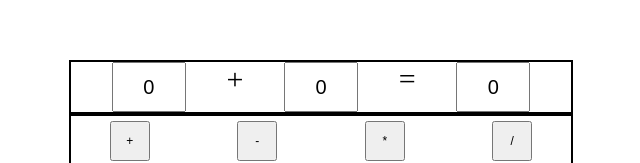
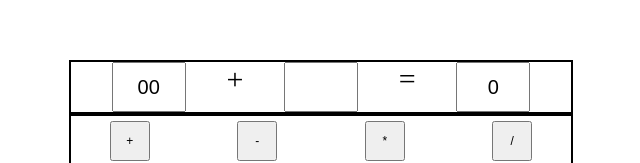
Before and after one commit to ChaeHaejoong2/calculator, a React (Vite) app in the folder calculator/: page / in a window 1280 px wide. Shown: the part 169-332 px from the top of the page, without its empty margins (321-961 px from the left). Built offline with nearby package versions, Linux system fonts and the light colour scheme.

Commit message:
화면에 뜨기는 하게 만듬

```diff
--- a/calculator/src/App.tsx
+++ b/calculator/src/App.tsx
@@ -6,26 +6,34 @@ import Result from "./components/Result";
 import type { Operator } from "./types/types";
 import OperatorGrid from "./components/OperatorGrid";
 
+
 export default function App() {
-  const [firstNum, setFirstNum] = useState(0);
-  const [secondNum, setSecondNum] = useState(0);
+  const [firstNum, setFirstNum] = useState("");
+  const [secondNum, setSecondNum] = useState("");
   const [operator, setOperator] = useState<Operator>("+");
   const [result, setResult] = useState(0);
+  const [value, setValue] = useState(0);
+
+
 
   const handleOperateClick = () => {
-    setResult();
+    setResult(0);
   };
 
   return (
     <Wrapper>
       <Result
         firstNum={firstNum}
+        setFirstNum={setFirstNum}
         secondNum={secondNum}
+        setSecondNum={setSecondNum}
         operator={operator}
         result={result}
+        value={value}
+        setValue={setValue}
       />
       <OperatorGrid setOperator={setOperator} />
-      <BtnGrid />
+      <BtnGrid setValue={setValue} />
     </Wrapper>
   );
 }
--- a/calculator/src/components/ButtonGrid.tsx
+++ b/calculator/src/components/ButtonGrid.tsx
@@ -1,7 +1,11 @@
 import styled from "styled-components";
 import Button from "./Button";
 
-export default function ButtonGrid() {
+interface ValueProps {
+  setValue: React.Dispatch<React.SetStateAction<number>>;
+}
+
+export default function ButtonGrid({setValue}: ValueProps) {
   const buttons = [
     "1",
     "2",
@@ -23,7 +27,7 @@ export default function ButtonGrid() {
         {buttons.map((value, index) => {
           if (value === "초기화") return <Button key={index} value={value} />;
           if (value === "계산") return <Button key={index} value={value} />;
-          return <Button key={index} value={value} />;
+          return <Button key={index} value={value} onClick={() => setValue(Number(value))} />;
         })}
       </Calculator>
     </>
--- a/calculator/src/components/Result.tsx
+++ b/calculator/src/components/Result.tsx
@@ -1,21 +1,37 @@
 import styled from "styled-components";
 import type { Operator } from "../types/types";
+import React, {useState, useEffect} from "react";
 
 interface ResultProps {
-  firstNum: number;
-  secondNum: number;
+  firstNum: string;
+  setFirstNum: React.Dispatch<React.SetStateAction<string>>;
+  secondNum: string;
+  setSecondNum: React.Dispatch<React.SetStateAction<string>>;
   operator: Operator;
   result: number;
+  value: number;
+  setValue: React.Dispatch<React.SetStateAction<number>>;
 }
 
-const Result = ({ firstNum, secondNum, operator, result }: ResultProps) => {
+const Result = ({ firstNum, setFirstNum, secondNum, setSecondNum, operator, result, value ,setValue}: ResultProps) => {
+  const [selectedBox, setSelectedBox] = useState("firstBox");
+
+  useEffect(() => {
+    if (selectedBox === "firstBox") {
+      setFirstNum((prevFirstNum) => prevFirstNum + value);
+    } else if (selectedBox === "secondBox") {
+      setSecondNum((prevSecondNum) => prevSecondNum + value);
+    }
+  }, [selectedBox, value, setFirstNum, setSecondNum]);
+
+
   return (
     <Wrapper>
-      <Input value={firstNum} />
+      <Input value={firstNum} onClick={() => setSelectedBox("firstBox")} readOnly />
       <div>{operator}</div>
-      <Input value={secondNum} />
+      <Input value={secondNum} onClick={() => setSelectedBox("secondBox")} readOnly />
       {"="}
-      <Input value={result} />
+      <Input value={result} readOnly />
     </Wrapper>
   );
 };
```
